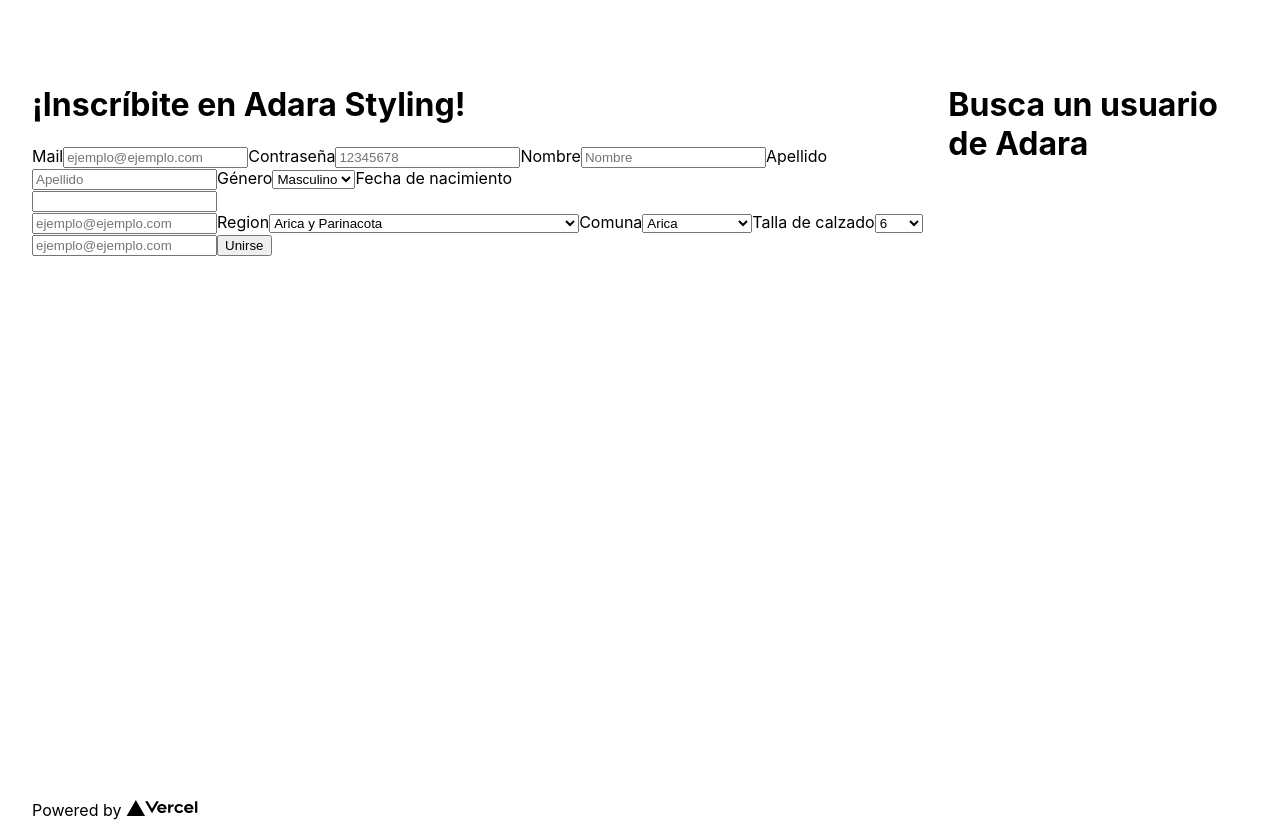
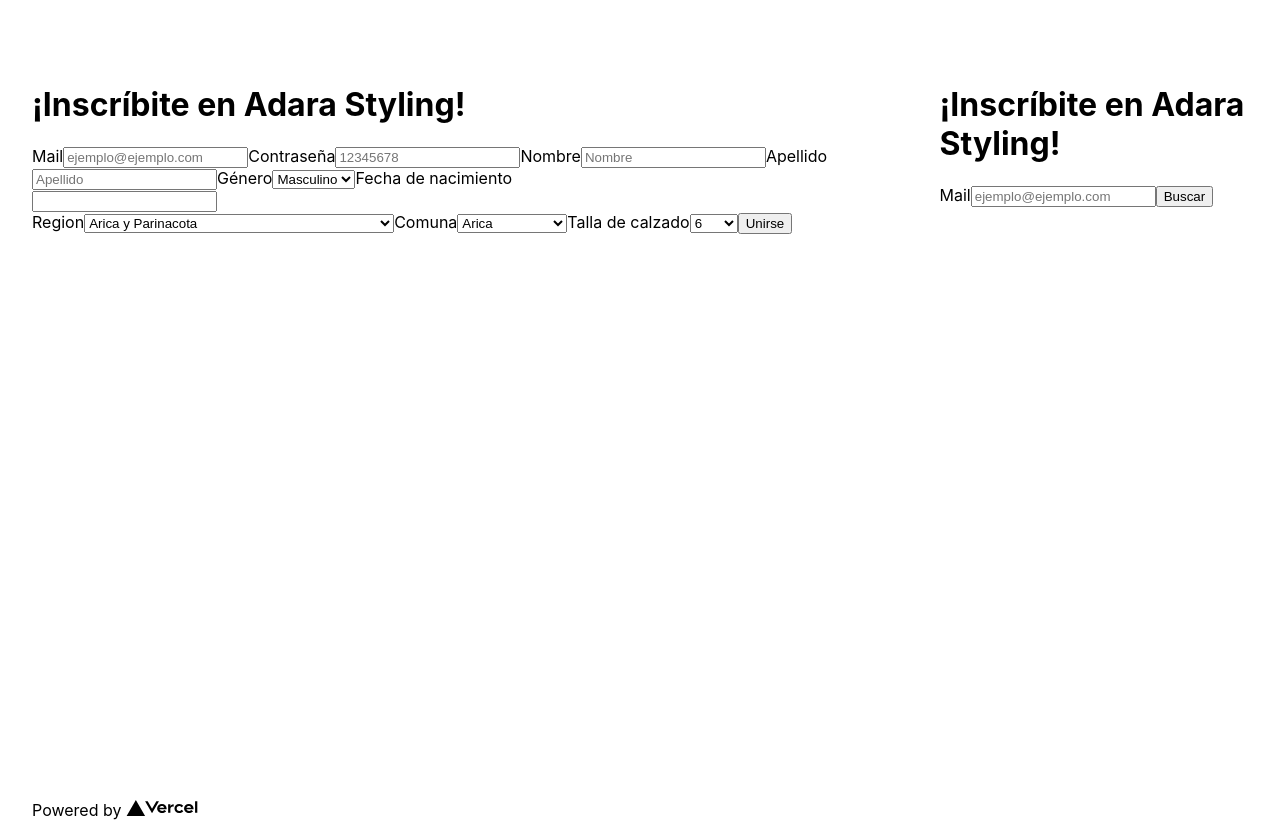
Before and after one commit to jaromero6/adara_form, a Next.js app in the folder frontend/: page / in a window 1280 px wide. Built offline with nearby package versions, Linux system fonts and the light colour scheme.

Commit message:
feat: search user by email form

```diff
--- a/frontend/api/user.js
+++ b/frontend/api/user.js
@@ -28,4 +28,12 @@
           },
         });
       return res;
-  }
+};
+
+export const getUser = async ({mail}) => {
+    const res = await fetch(url + '/' + mail, {
+        method: 'GET'
+    });
+    const parsedResponse = await res.json();
+    return parsedResponse;
+}
--- /dev/null
+++ b/frontend/components/GetUser.js
@@ -0,0 +1,39 @@
+import React, { useState } from 'react';
+
+import {useQuery} from 'react-query';
+
+import regions from '../utils/regions.json';
+import {menShoeSize, womenShoeSize} from '../utils/shoeSize';
+import {dateIsValid, dateToStr} from '../utils/utils';
+import {getUser} from '../api/user';
+import styles from '../styles/FormContainer.module.css';
+
+const allRegions = Object.keys(regions);
+
+export default function GetUser() {
+  // State vars
+  const [mail, setMail] = useState('');
+  const [trigger, setTrigger] = useState(false);
+
+  const [error, setError] = useState('');
+
+  // Endpoints
+  const { data, isLoading, refetch } = useQuery(['getUser'],
+                                               () => {return getUser({mail}); },
+                                       { enabled: false }
+                                    );
+
+
+  const handleMail = (e) => setMail(e.target.value);
+  const submit = () => refetch();
+
+  return (
+        <div className={styles.formContainer}>
+            <h1>¡Inscríbite en Adara Styling!</h1>
+            <label>Mail</label>
+            <input type="text" value={mail} onChange={handleMail} placeholder="ejemplo@ejemplo.com" />
+            {(!isLoading)? <button onClick={submit}>Buscar</button> : <div>Cargando ...</div>}
+            </div>
+
+  )
+}
--- a/frontend/components/RegisterForm.js
+++ b/frontend/components/RegisterForm.js
@@ -123,7 +123,6 @@
             <label>Fecha de nacimiento</label>
             <DatePicker selected={birthday} onChange=
               {(date) => setBirthday(date)} />
-            <input type="text" value={mail} onChange={setMail} placeholder="ejemplo@ejemplo.com" />
             <label>Region</label>
             <select value={region} onChange={handleRegion}>
                 {
@@ -153,7 +152,6 @@
                     })
                 }
             </select>
-            <input type="text" value={mail} onChange={setMail} placeholder="ejemplo@ejemplo.com" />
             {!!error && <div>{error}</div>}
             {(!isLoading)? <button onClick={submit}>Unirse</button> : <div>Cargando ...</div>}
             {isSuccess && <div>Usuario agregado correctamente</div>}
--- a/frontend/pages/index.js
+++ b/frontend/pages/index.js
@@ -2,6 +2,7 @@
 import Image from 'next/image'
 
 import RegisterForm from '../components/RegisterForm';
+import GetUser from '../components/GetUser';
 import styles from '../styles/Home.module.css'
 
 export default function Home() {
@@ -15,10 +16,7 @@
 
       <main className={styles.main}>
           <RegisterForm />
-        <div className={styles.searchUserContainer}>
-            <h1>Busca un usuario de Adara</h1>
-        </div>
-
+          <GetUser />
 
       </main>
 
```
